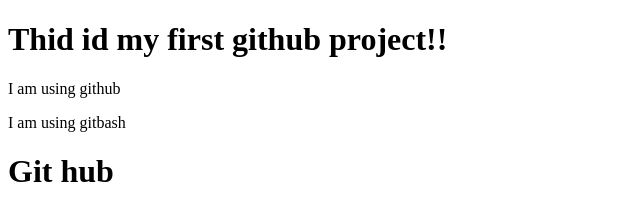
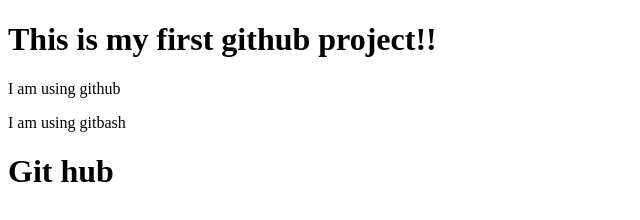
Before and after one commit to Shahed-13/my-first-website, a plain HTML site: page index.html in a window 1280 px wide. Shown: the whole page, without its empty margins (0-640 px from the left). Drawn offline with Linux system fonts and the light colour scheme.

```diff
--- a/index.html
+++ b/index.html
@@ -7,7 +7,7 @@
 </head>
 <body>
 
-    <h1>Thid id my first github project!!</h1>
+    <h1>This is my first github project!!</h1>
     <p>I am using github</p>
     <p>I am using gitbash</p>
     <h1>Git hub</h1>
```
